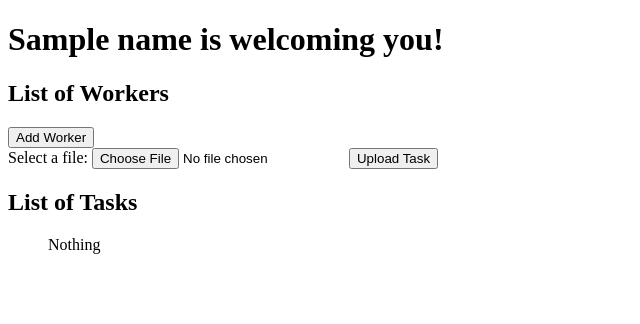
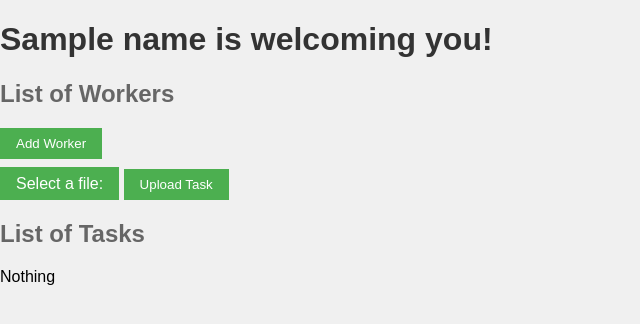
Before and after one commit to timofeevAS/calculate-agents, a FastAPI app: template templates/manager.html in a window 1280 px wide. Shown: the top 324 px of the page, without its empty margins (0-640 px from the left). Run offline with FastAPI, Linux system fonts and the light colour scheme; the template is opened without the code that fills it: most values are stand-ins (such as "Sample title", 1, 10 or a date in 2020); data that the repository does not hold is empty; parts of the project's set-up code (start-up, migrations or seed data) failed here and were passed over.

Commit message:
stable version 0.1

```diff
--- a/templates/manager.html
+++ b/templates/manager.html
@@ -5,6 +5,63 @@
     <meta charset="UTF-8">
     <meta name="viewport" content="width=device-width, initial-scale=1.0">
     <script src="https://code.jquery.com/jquery-3.6.4.min.js"></script>
+        <style>
+        body {
+            font-family: 'Arial', sans-serif;
+            background-color: #f0f0f0;
+            margin: 0;
+            padding: 0;
+        }
+
+        h1 {
+            color: #333;
+        }
+
+        h2 {
+            color: #666;
+        }
+
+        ul {
+            list-style-type: none;
+            padding: 0;
+        }
+
+        li {
+            margin-bottom: 10px;
+        }
+
+        form {
+            margin-top: 10px;
+        }
+
+        button {
+            padding: 8px 16px;
+            background-color: #4caf50;
+            color: white;
+            border: none;
+            cursor: pointer;
+        }
+
+        input[type="file"] {
+            margin-right: 10px;
+        }
+
+
+            input[type="file"].custom-file-input {
+            display: none; /* Скрыть стандартный элемент выбора файла */
+        }
+
+        label.custom-file-label {
+            padding: 8px 16px;
+            background-color: #4caf50;
+            color: white;
+            cursor: pointer;
+        }
+
+        label.custom-file-label:hover {
+            background-color: #45a049;
+        }
+    </style>
 </head>
 <body>
     <h1>{{ name }} is welcoming you!</h1>
@@ -16,9 +73,9 @@
         <button type="button" onclick="addWorker()">Add Worker</button>
     </form>
      <form id="uploadForm" method="post" action="/manager/tasks/" enctype="multipart/form-data">
-    <label for="file">Select a file:</label>
-    <input type="file" id="file" name="file" accept=".py">
-    <button type="button" onclick="uploadTask()">Upload Task</button>
+    <label for="file" class="custom-file-label">Select a file:</label>
+        <input type="file" id="file" name="file" accept=".py" class="custom-file-input">
+        <button type="button" onclick="uploadTask()">Upload Task</button>
     </form>
     <h2>List of Tasks</h2>
     <ul id="tasksList">
@@ -52,6 +109,10 @@
                     const taskListElement = document.getElementById('tasksList');
                     taskListElement.innerHTML = '';
 
+                    const listItemTitle = document.createElement('span');
+                    listItemTitle.textContent = (data.length > 0) ? data.length : `Nothing`;
+                    taskListElement.appendChild(listItemTitle);
+
 
                     data.forEach(task => {
                         const listItem = document.createElement('li');
@@ -59,11 +120,7 @@
                         taskListElement.appendChild(listItem);
                     });
 
-                    if(data.length === 0){
-                        const listItem = document.createElement('span');
-                        listItem.textContent = `Nothing`;
-                        taskListElement.appendChild(listItem);
-                    }
+
                 })
                 .catch(error => console.error('Error updating task list:', error));
         }
```
